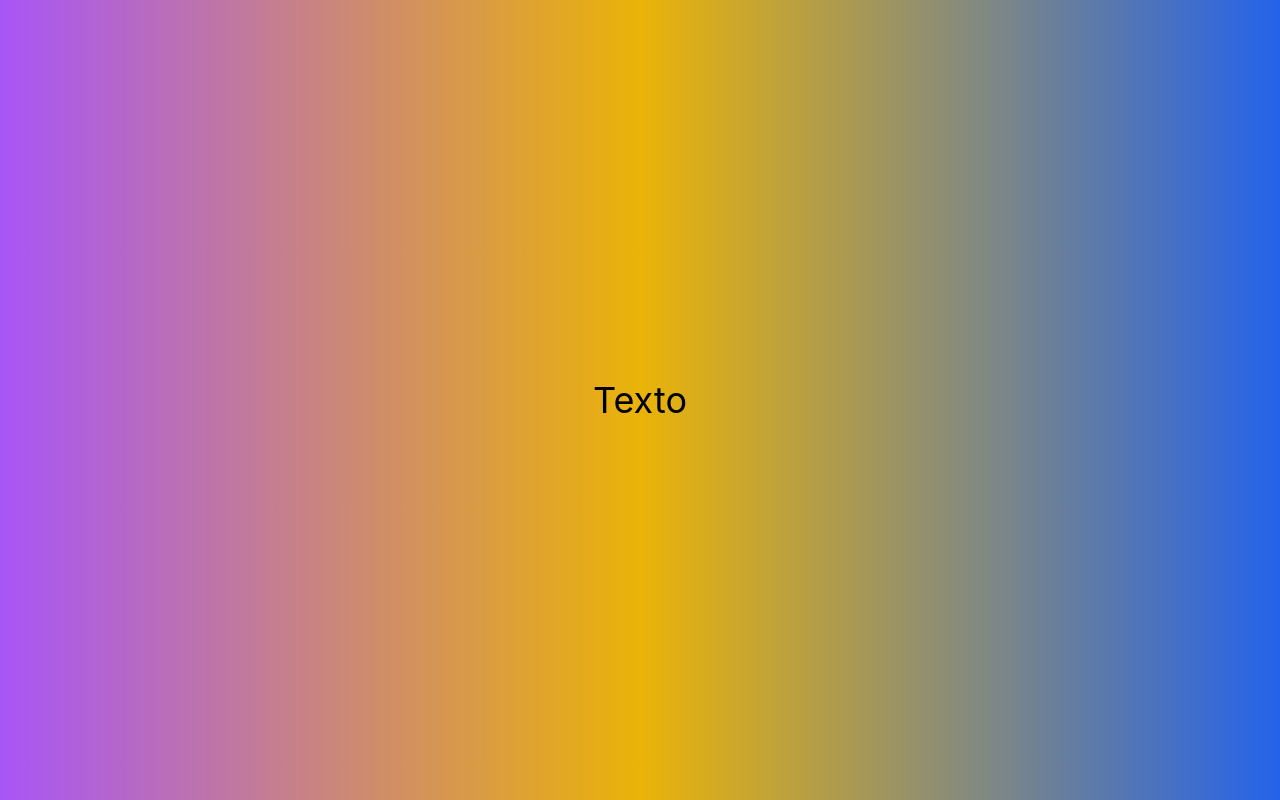
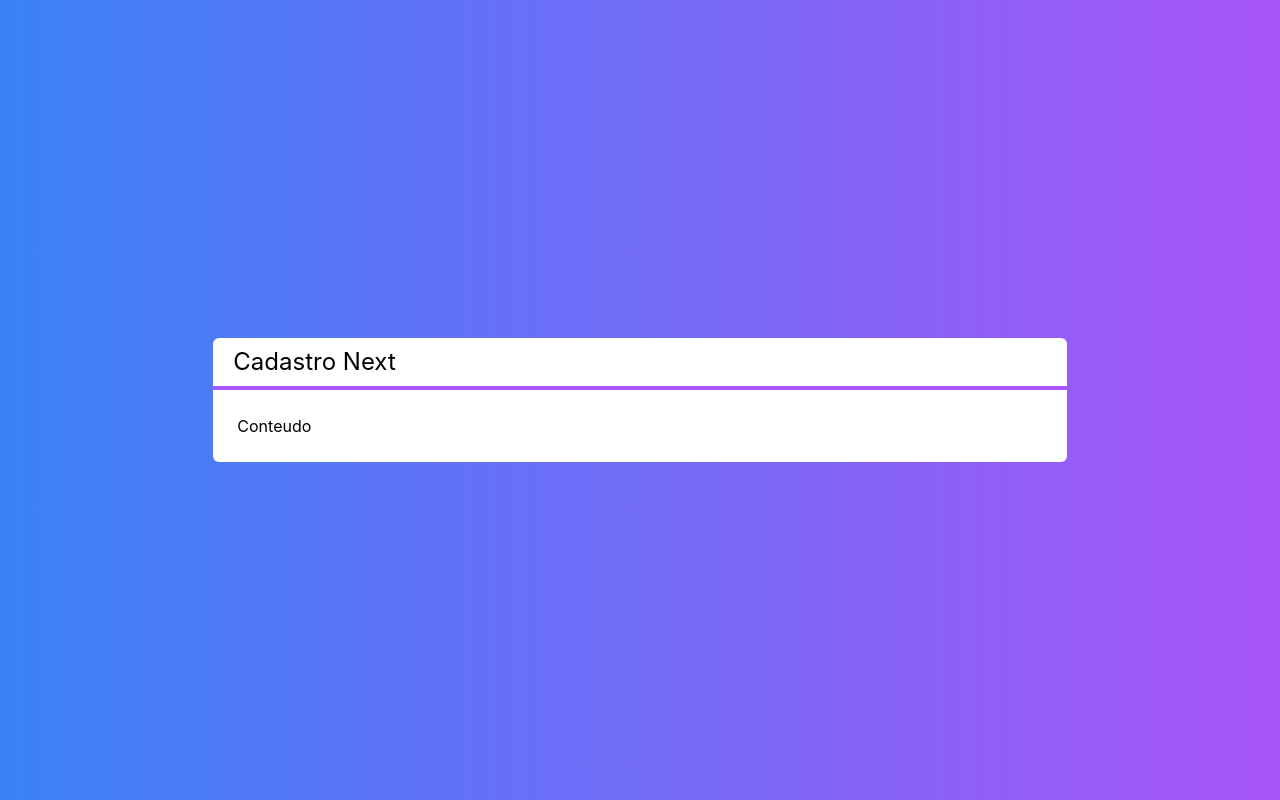
Before and after one commit to DouglasRodriguesBoeno/CRUD-NextJs-Firebase-TailwindCSS, a Next.js app in the folder next-crud/: page / in a window 1280 px wide. Built offline with nearby package versions, Linux system fonts and the light colour scheme.

Commit message:
First Commit

```diff
--- /dev/null
+++ b/next-crud/src/components/Layout.tsx
@@ -0,0 +1,22 @@
+import React from "react";
+import Title from "./Title";
+
+interface LayoutProps {
+    title: string
+    children: any
+}
+
+export default function Layout(props) {
+    return (
+        <div className={`
+        flex flex-col w-2/3
+        bg-white text-grey-800 rounded-md
+        `}>
+            <Title>{props.title}</Title>
+            <div className="p-6">
+                {props.children}
+            </div>
+
+        </div>
+    )
+}
--- /dev/null
+++ b/next-crud/src/components/Title.tsx
@@ -0,0 +1,12 @@
+import React from "react";
+
+export default (props) => {
+    return (
+        <div className="flex flex-col justify-center">
+            <h1 className="px-5  py-2 text-2xl">
+                {props.children}
+                </h1>
+            <hr className="border-2 border-purple-500"></hr>
+        </div>
+    )
+}
--- a/next-crud/src/pages/index.tsx
+++ b/next-crud/src/pages/index.tsx
@@ -1,13 +1,21 @@
+import { SERVER_PROPS_ID } from 'next/dist/shared/lib/constants'
 import React from 'react'
+import Layout from '../components/Layout'
 import styles from '../styles/Home.module.css'
 
 export default function Home() {
   return (
-    <div className={`@tailwind
-      flex h-screen justify-center items-center
-      bg-gradient-to-r from-purple-500 via-yellow-500 to-blue-600
+    <div className={`
+      flex justify-center items-center h-screen
+      bg-gradient-to-r from-blue-500 to-purple-500
+       text-white
     `}>
-      <span className='text-4xl'>Texto</span>
+
+      <Layout title="Cadastro Next">
+        <span>
+          Conteudo
+        </span>
+      </Layout>
     </div>
   )
 }
--- a/next-crud/src/styles/globals.css
+++ b/next-crud/src/styles/globals.css
@@ -18,6 +18,7 @@ a {
 
 * {
   box-sizing: border-box;
+  color: black
 }
 
 @media (prefers-color-scheme: dark) {
```
Also changed, not shown: next-crud/src/pages/_app.js (line endings or trailing spaces).
